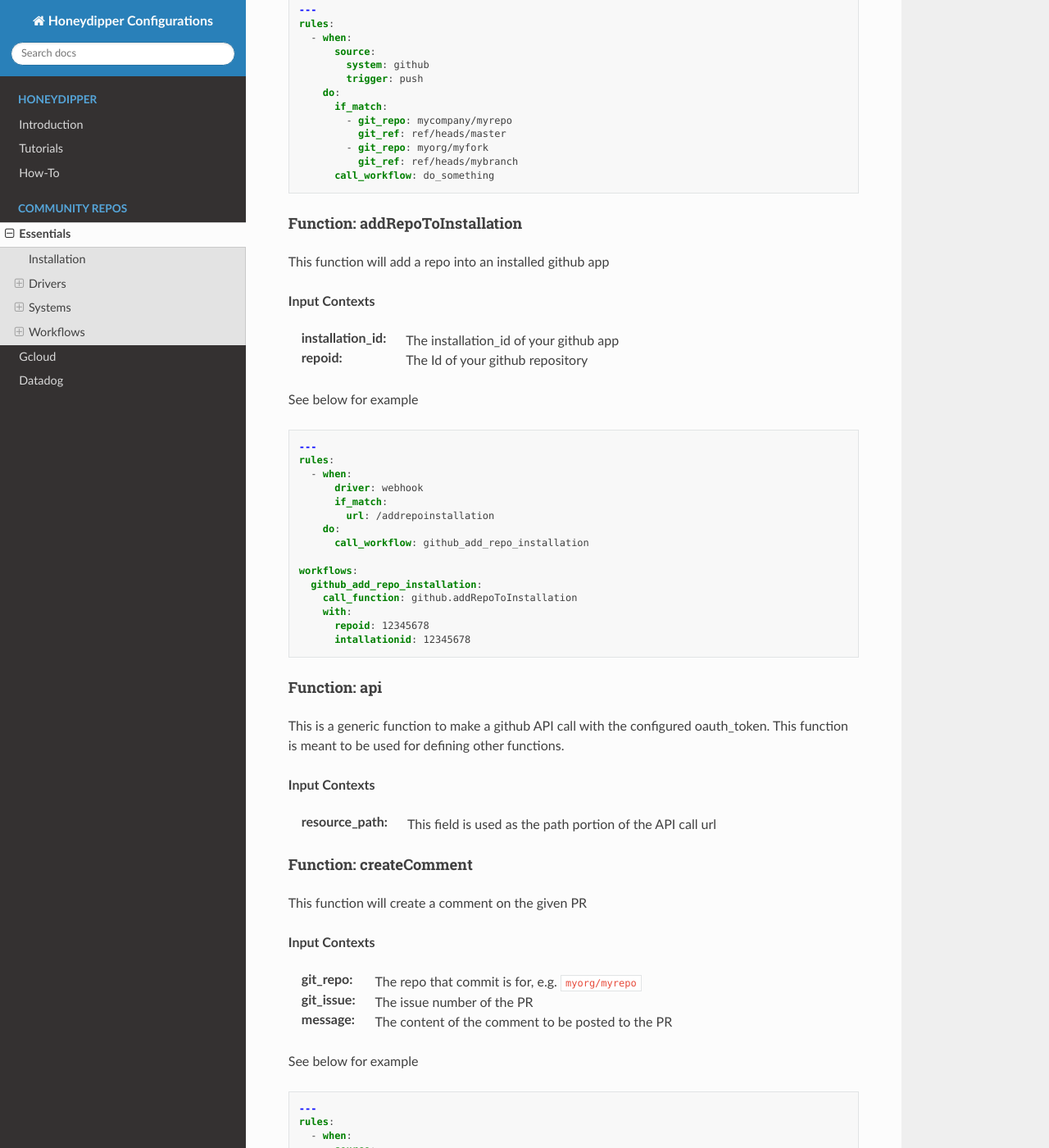
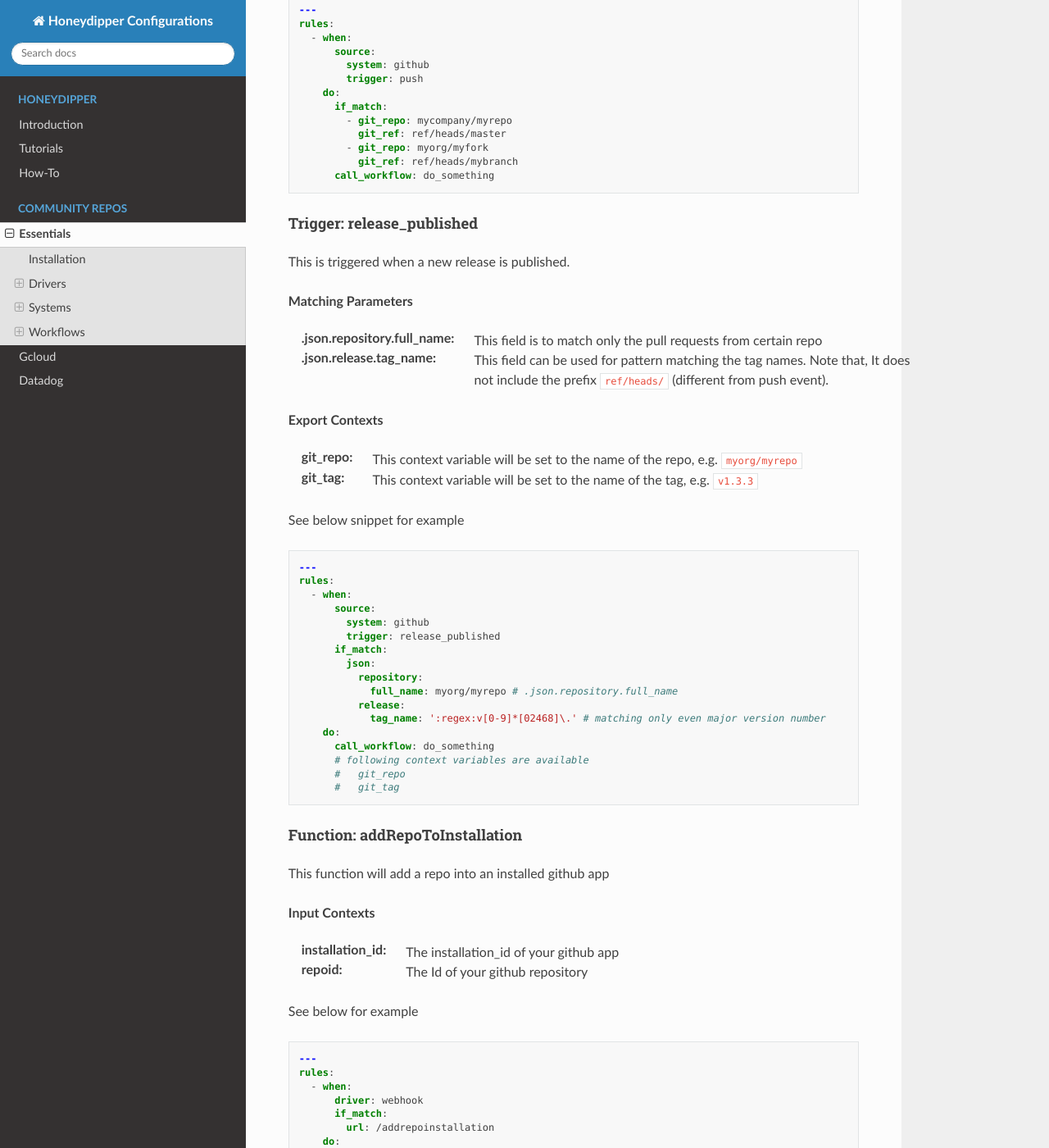
Before and after one commit to honeydipper/honeydipper-sphinx, a Sphinx documentation site: the page built from source/essentials.rst, in a window 1280 px wide and 1400 px high, scrolled down 21224 px. Shown: the whole window at 82% size. Built offline with Sphinx 7.4.7 and the Read the Docs theme 2.0.0, drawn with Linux system fonts in a browser that asks for light colours; some of the changed text lies outside the part shown.

Commit message:
docs: update version v3.5.0 from 02678bb

```diff
--- a/source/essentials.rst
+++ b/source/essentials.rst
@@ -1157,6 +1157,47 @@
          call_workflow: do_something
 
 
+Trigger: release_published
+^^^^^^^^^^^^^^^^^^^^^^^^^^
+
+This is triggered when a new release is published.
+
+**Matching Parameters**
+
+:.json.repository.full_name: This field is to match only the pull requests from certain repo
+
+:.json.release.tag_name: This field can be used for pattern matching the tag names. Note that, It does not include the prefix :code:`ref/heads/` (different from push event).
+
+
+**Export Contexts**
+
+:git_repo: This context variable will be set to the name of the repo, e.g. :code:`myorg/myrepo`
+
+:git_tag: This context variable will be set to the name of the tag, e.g. :code:`v1.3.3`
+
+See below snippet for example
+
+.. code-block:: yaml
+
+   ---
+   rules:
+     - when:
+         source:
+           system: github
+           trigger: release_published
+         if_match:
+           json:
+             repository:
+               full_name: myorg/myrepo # .json.repository.full_name
+             release:
+               tag_name: ':regex:v[0-9]*[02468]\.' # matching only even major version number
+       do:
+         call_workflow: do_something
+         # following context variables are available
+         #   git_repo
+         #   git_tag
+
+
 Function: addRepoToInstallation
 ^^^^^^^^^^^^^^^^^^^^^^^^^^^^^^^
 
@@ -1350,6 +1391,43 @@
          status:
            state: pending
            description: Honeydipper is scanning your commit ...
+
+
+Function: getCommit
+^^^^^^^^^^^^^^^^^^^
+
+This function will get the commit info for a git ref, a commmit hash, a branch or a tag.
+
+
+**Input Contexts**
+
+:git_repo: The repo where the commit is for, e.g. :code:`myorg/myrepo`
+
+:git_ref: A commit hash, a branch ref or a tag ref, with prefix :code:`refs/`, e.g. :code:`refs/heads/main` etc.
+
+**Export Contexts**
+
+:git_commit_full: The git commit full sha for the new commit.
+
+:git_commit: The short git commit sha for the commit.
+
+:git_commit_message: The commit message for the commit.
+
+:git_commit_info: The whole commit info data structure.
+
+See below for example
+
+.. code-block:: yaml
+
+   ---
+   workflows:
+     getCommitInfo:
+       with:
+         git_repo: myorg/myrepo
+       steps:
+         - call_function: github.getCommit
+           with:
+             git_ref: heads/mybranch
 
 
 Function: getContent
@@ -2272,6 +2350,16 @@
 
 Function: getEscalationPolicies
 ^^^^^^^^^^^^^^^^^^^^^^^^^^^^^^^
+
+No description is available for this entry!
+
+Function: getEscalationPolicyIDsByTag
+^^^^^^^^^^^^^^^^^^^^^^^^^^^^^^^^^^^^^
+
+No description is available for this entry!
+
+Function: getTagId
+^^^^^^^^^^^^^^^^^^
 
 No description is available for this entry!
 
```
Also changed, not shown: source/docs/configuration.md (+1 -1 lines), source/docs/howtos/reload_on_push.md (+1 -1 lines).
